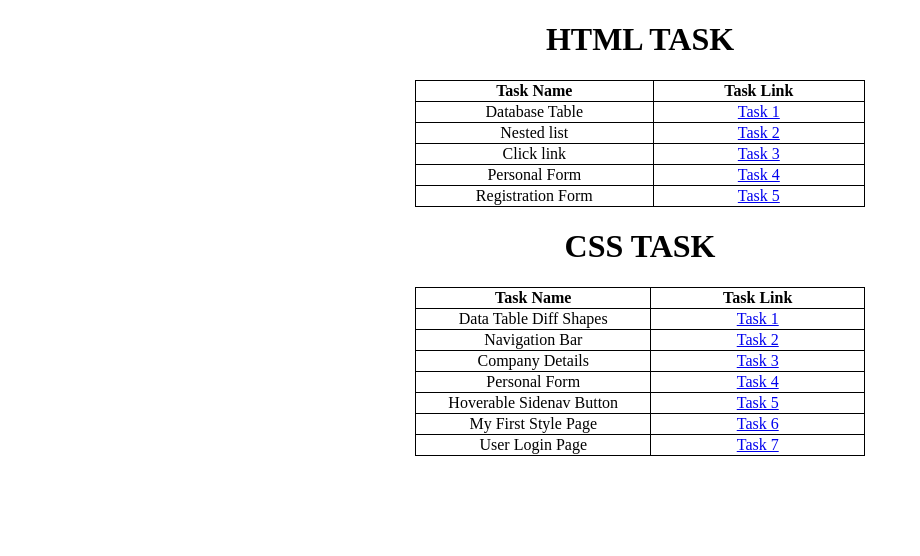
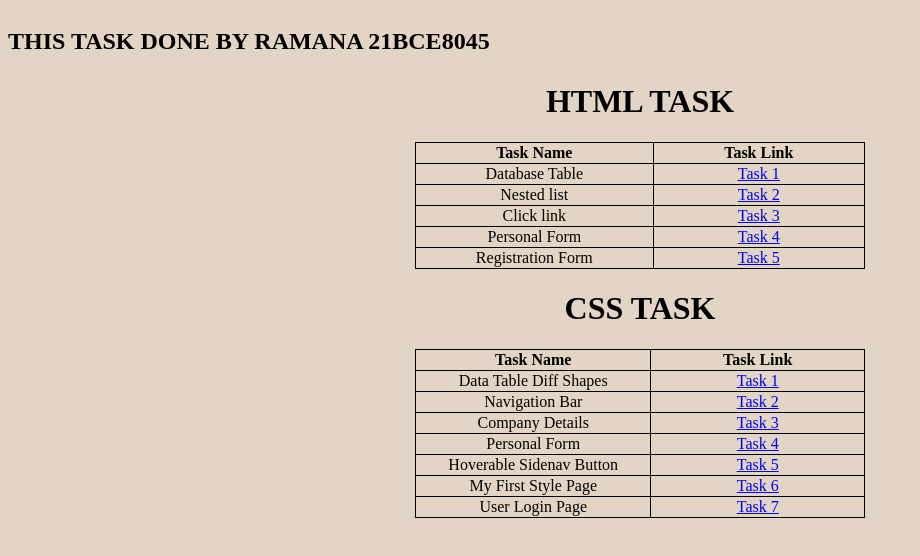
Before and after one commit to RAMANA-JSRA/MernFullStack_Tasks, a plain HTML site: page index.html in a window 1280 px wide. Shown: the whole page, without its empty margins (0-920 px from the left). Drawn offline with Linux system fonts and the light colour scheme.

Commit message:
Add files via upload

```diff
--- a/index.html
+++ b/index.html
@@ -21,9 +21,16 @@
       h1 {
         text-align: center;
       }
+      body {
+        background-color: rgb(226, 213, 197);
+      }
     </style>
   </head>
   <body>
+    <h2 style="float: left">THIS TASK DONE BY RAMANA 21BCE8045</h2>
+    <br />
+    <br />
+    <br />
     <h1>HTML TASK</h1>
     <table>
       <tr>
```
